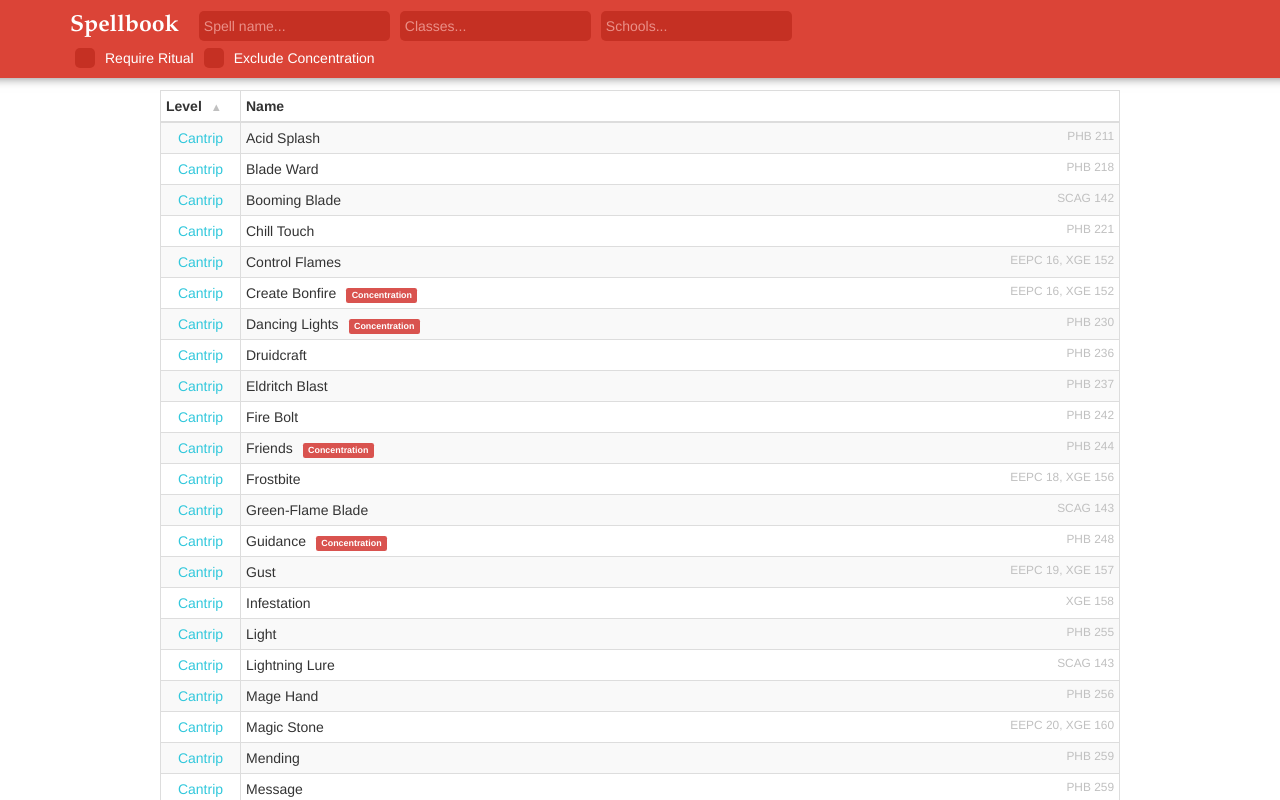
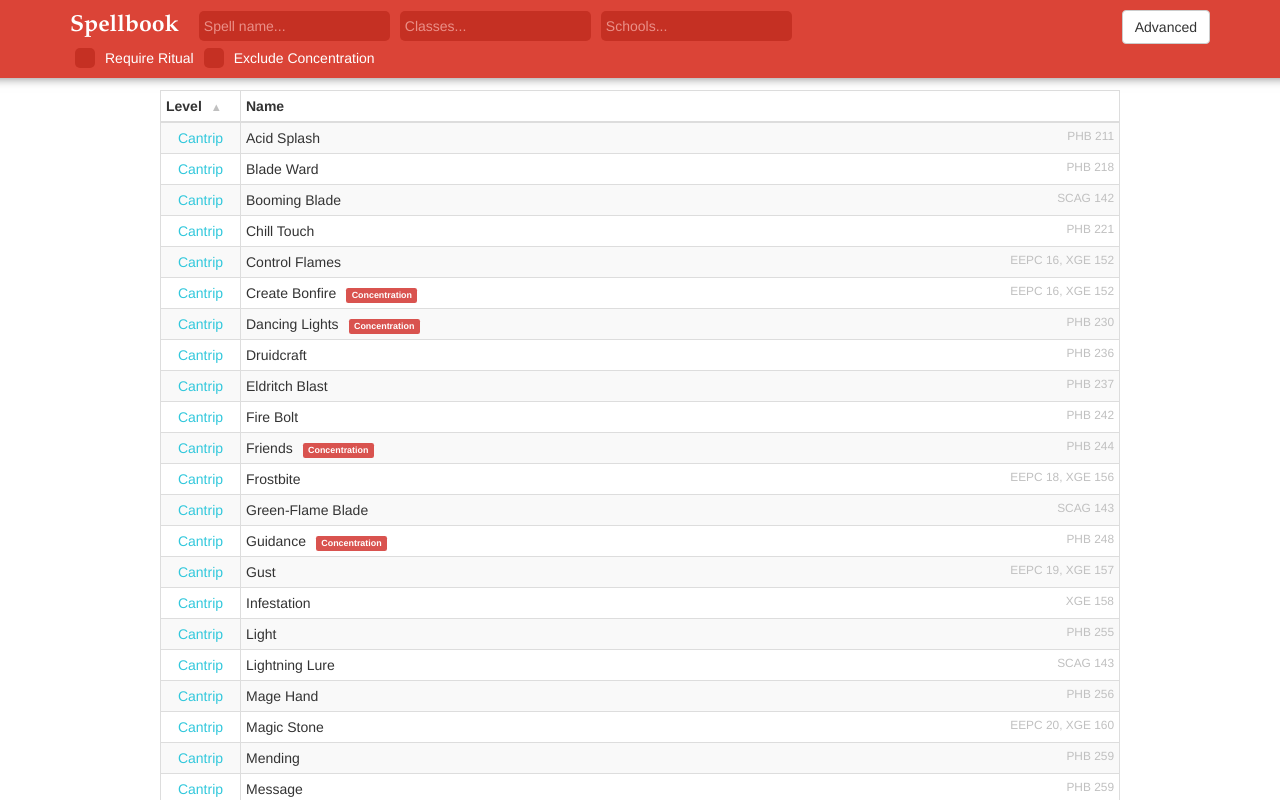
Before and after one commit to bwhetherington/dnd-spellbook, a React app: page / in a window 1280 px wide. Shown: the top 800 px of the page. Built offline with nearby package versions, Linux system fonts and the light colour scheme.

Commit message:
added an empty advanced modal

```diff
--- /dev/null
+++ b/src/components/AdvancedModal.js
@@ -0,0 +1,19 @@
+import React from "react";
+import styled from "styled-components";
+import { Modal } from "react-bootstrap";
+
+const AdvancedModal = (props) => {
+    return (
+        <Modal show={props.show} onHide={props.onHide}>
+            <Modal.Header>
+                hello wold!
+            </Modal.Header>
+            <Modal.Body>
+                something Header
+            </Modal.Body>
+
+        </Modal>
+    );
+}
+
+export default AdvancedModal;
--- a/src/components/App.js
+++ b/src/components/App.js
@@ -4,6 +4,7 @@ import { Glyphicon } from "react-bootstrap";
 import SpellList from "./SpellList";
 import SpellModal from "./SpellModal";
 import SpellNav from "./SpellNav";
+import AdvancedModal from "./AdvancedModal";
 import spells from "../util/spells";
 import { filtered } from "../util/list";
 
@@ -51,7 +52,8 @@ export default class App extends React.Component {
             filterClass: "",
             filterSchool:"",
             showSpellModal: false,
-            selectedSpell: null
+            selectedSpell: null,
+            showAdvancedModal: false
         };
         this.hideModal = this.hideModal.bind(this);
         this.selectSpell = this.selectSpell.bind(this);
@@ -60,6 +62,8 @@ export default class App extends React.Component {
         this.handleFilterConcentrationChanged = this.handleFilterConcentrationChanged.bind(this);
         this.handleFilterClassChanged = this.handleFilterClassChanged.bind(this);
         this.handleFilterSchoolChanged = this.handleFilterSchoolChanged.bind(this);
+        this.openAdvancedModal = this.openAdvancedModal.bind(this);
+        this.hideAdvancedModal = this.hideAdvancedModal.bind(this);
     }
 
     selectSpell(spell) {
@@ -91,6 +95,14 @@ export default class App extends React.Component {
         this.setState({ ...this.state, filterSchool: event.target.value });
     }
 
+    openAdvancedModal(event) {
+        this.setState({ ...this.state, showAdvancedModal: true})
+    }
+
+    hideAdvancedModal() {
+        this.setState({ ...this.state, showAdvancedModal: false})
+    }
+
     /**
      * Renders the App.
      */
@@ -103,6 +115,7 @@ export default class App extends React.Component {
                     handleFilterConcentrationChanged={this.handleFilterConcentrationChanged}
                     handleFilterClassChanged={this.handleFilterClassChanged}
                     handleFilterSchoolChanged={this.handleFilterSchoolChanged}
+                    handleAdvancedButtonClick={this.openAdvancedModal}
                 />
                 <Content>
                     <SpellList
@@ -116,6 +129,7 @@ export default class App extends React.Component {
                     />
                 </Content>
                 <DisplayedSpell show={this.state.showSpellModal} onHide={this.hideModal} spell={this.state.selectedSpell} />
+                <AdvancedModal show={this.state.showAdvancedModal} onHide={this.hideAdvancedModal} />
             </span>
         );
     }
--- a/src/components/SpellNav.js
+++ b/src/components/SpellNav.js
@@ -1,6 +1,6 @@
 import React from "react";
 import styled from "styled-components";
-import { Navbar } from "react-bootstrap";
+import { Navbar, Button } from "react-bootstrap";
 import Checkbox from "./Checkbox";
 import SearchBar from "./SearchBar";
 
@@ -60,6 +60,18 @@ const SCheckbox = (props) => (
     </span>
 );
 
+const SButton = styled(Button) `
+    float: right;
+`
+
+const AdvancedButton = (props) => {
+    return (
+        <SButton onClick={props.handleAdvancedButtonClick} >
+            Advanced
+        </SButton>
+    );
+}
+
 const SpellNav = (props) => {
     return (
         <SpellNavbar fixedTop>
@@ -67,6 +79,7 @@ const SpellNav = (props) => {
             <SearchBar placeholder="Spell name..." onChange={props.handleFilterTextChanged} />
             <SearchBar placeholder="Classes..." onChange={props.handleFilterClassChanged} />
             <SearchBar placeholder="Schools..." onChange={props.handleFilterSchoolChanged} />
+            <AdvancedButton handleAdvancedButtonClick={props.handleAdvancedButtonClick} />
             <br />
             <Checkbox label="Require Ritual" onChange={props.handleFilterRitualChanged} />
             <Checkbox label="Exclude Concentration" onChange={props.handleFilterConcentrationChanged} />
```
